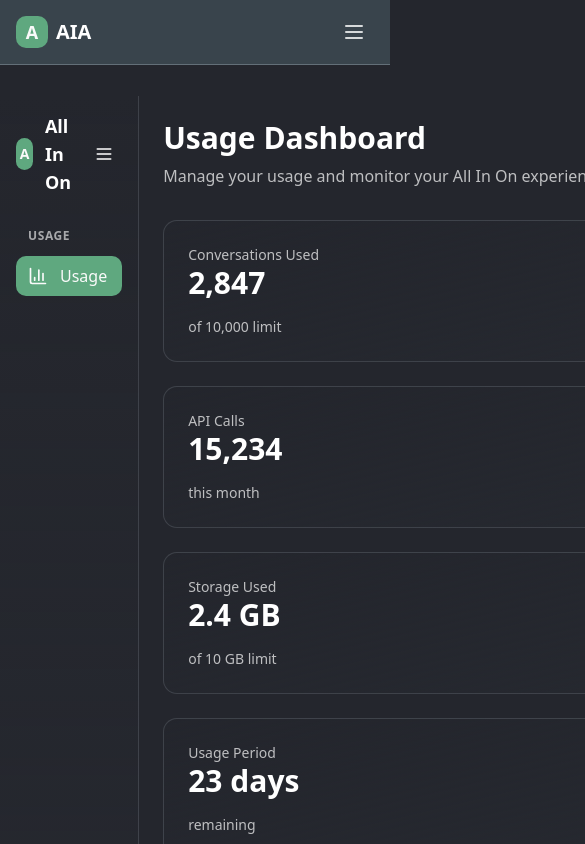
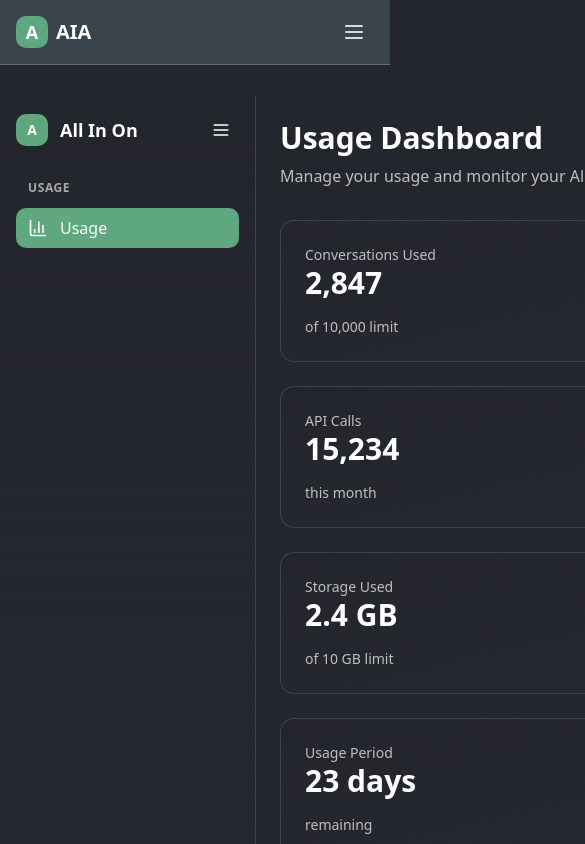
Before and after one commit to nati-d/All_in_One_AI, a Next.js app: page /dashboard in a window 390 px wide. Shown: the top 844 px of the page, 585 px wide, since content can reach past the window. Built offline with nearby package versions, Linux system fonts and the light colour scheme.

Commit message:
Update DashboardPage layout for improved sidebar and main content responsiveness
- Adjusted sidebar positioning to be fixed and responsive based on sidebar state.
- Modified main content margin to adapt dynamically to sidebar width for better layout consistency.

```diff
--- a/app/dashboard/page.tsx
+++ b/app/dashboard/page.tsx
@@ -20,7 +20,7 @@ export default function DashboardPage() {
 			<div className='flex'>
 				{/* Sidebar */}
 				<div
-					className={`bg-gradient-to-b from-background to-secondary/10 border-r border-border/20 transition-all duration-300 ${
+					className={`fixed top-24 left-0 h-screen bg-gradient-to-b from-background to-secondary/10 border-r border-border/20 transition-all duration-300 ${
 						sidebarCollapsed ? "w-16" : "w-64"
 					}`}
 				>
@@ -77,7 +77,7 @@ export default function DashboardPage() {
 				</div>
 
 				{/* Main Content */}
-				<div className='flex-1 p-6'>
+				<div className={`flex-1 p-6 ${sidebarCollapsed ? "ml-16" : "ml-64"}`}>
 					{/* Header */}
 					<div className='mb-8'>
 						<h1 className='text-3xl font-bold text-foreground mb-2'>{activeSidebar.charAt(0).toUpperCase() + activeSidebar.slice(1)} Dashboard</h1>
```
